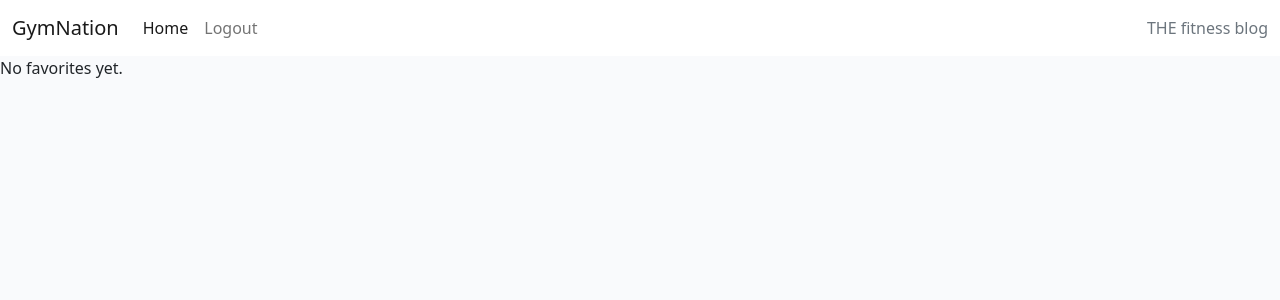
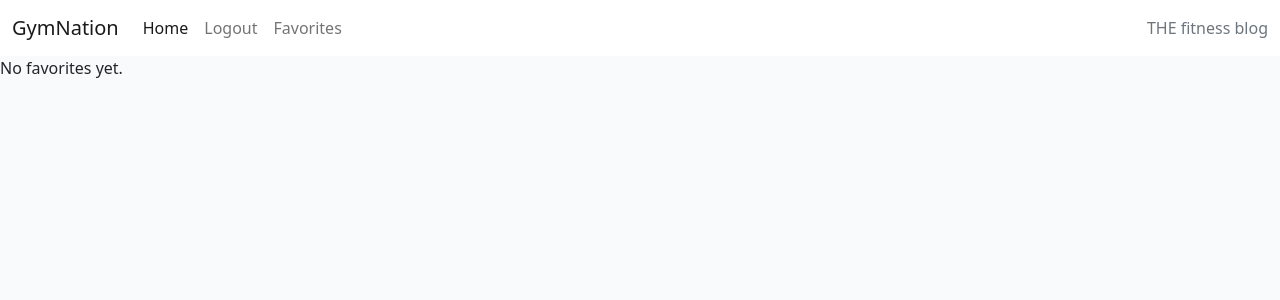
Before and after one commit to CallumDennisIE/gymnation-project, a Django app: page /favorites/ in a window 1280 px wide. Shown: the top 300 px of the page. Run offline with Django 3.2, Linux system fonts and the light colour scheme; the visitor is signed in with stand-in values (Sample User, id 1); data that the repository does not hold is empty; some libraries are stand-ins or nearby versions.

Commit message:
chore: add Favorites button to navbar

```diff
--- a/templates/base.html
+++ b/templates/base.html
@@ -47,6 +47,9 @@
                         <a class="nav-link" href="{% url 'account_login' %}">Login</a>
                     </li>
                     {% endif %}
+                    <li class="nav-item">
+                        <a class="nav-link" href="{% url 'favorites' %}">Favorites</a>
+                    </li>
                 </ul>
                 <span class="navbar-text text-muted">
                     THE fitness blog
```
